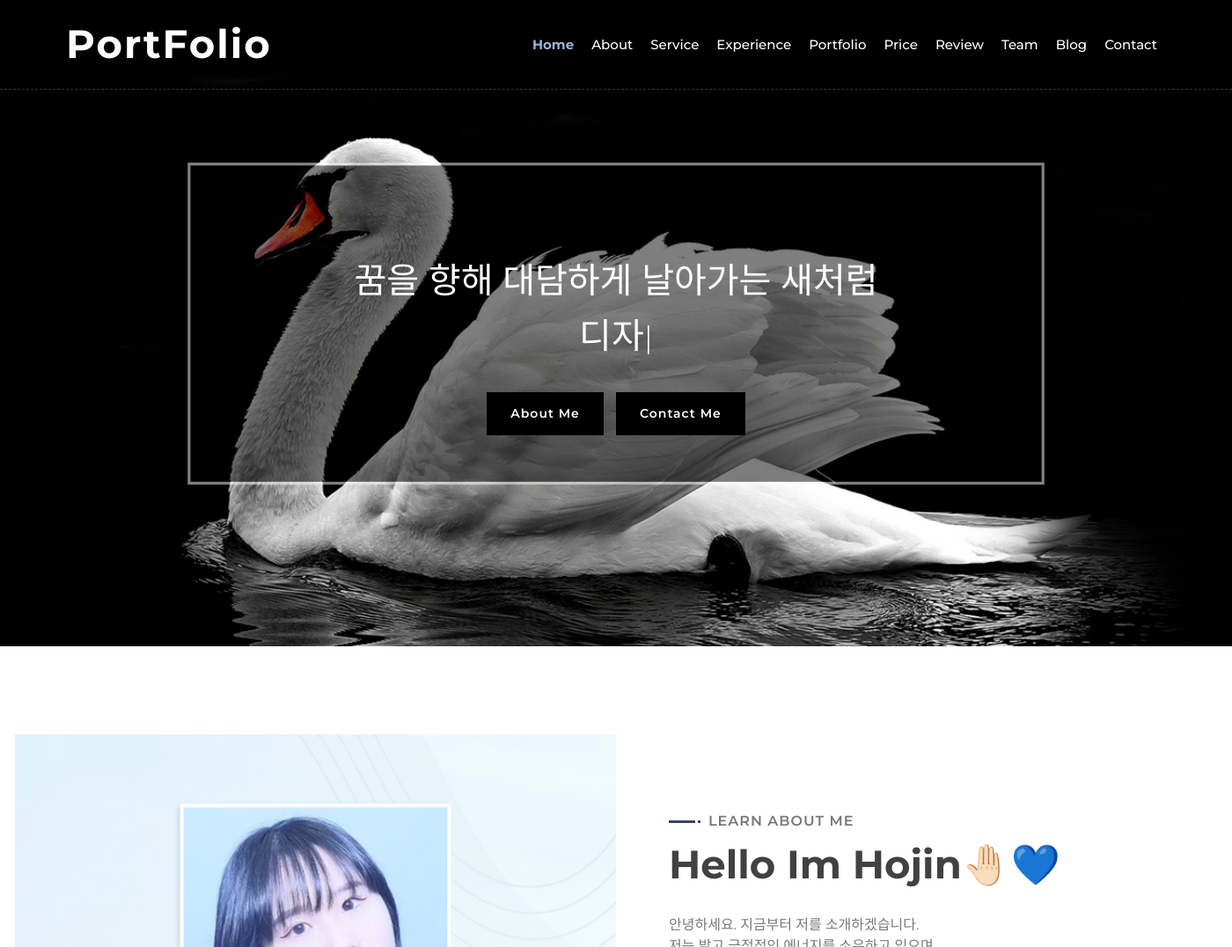
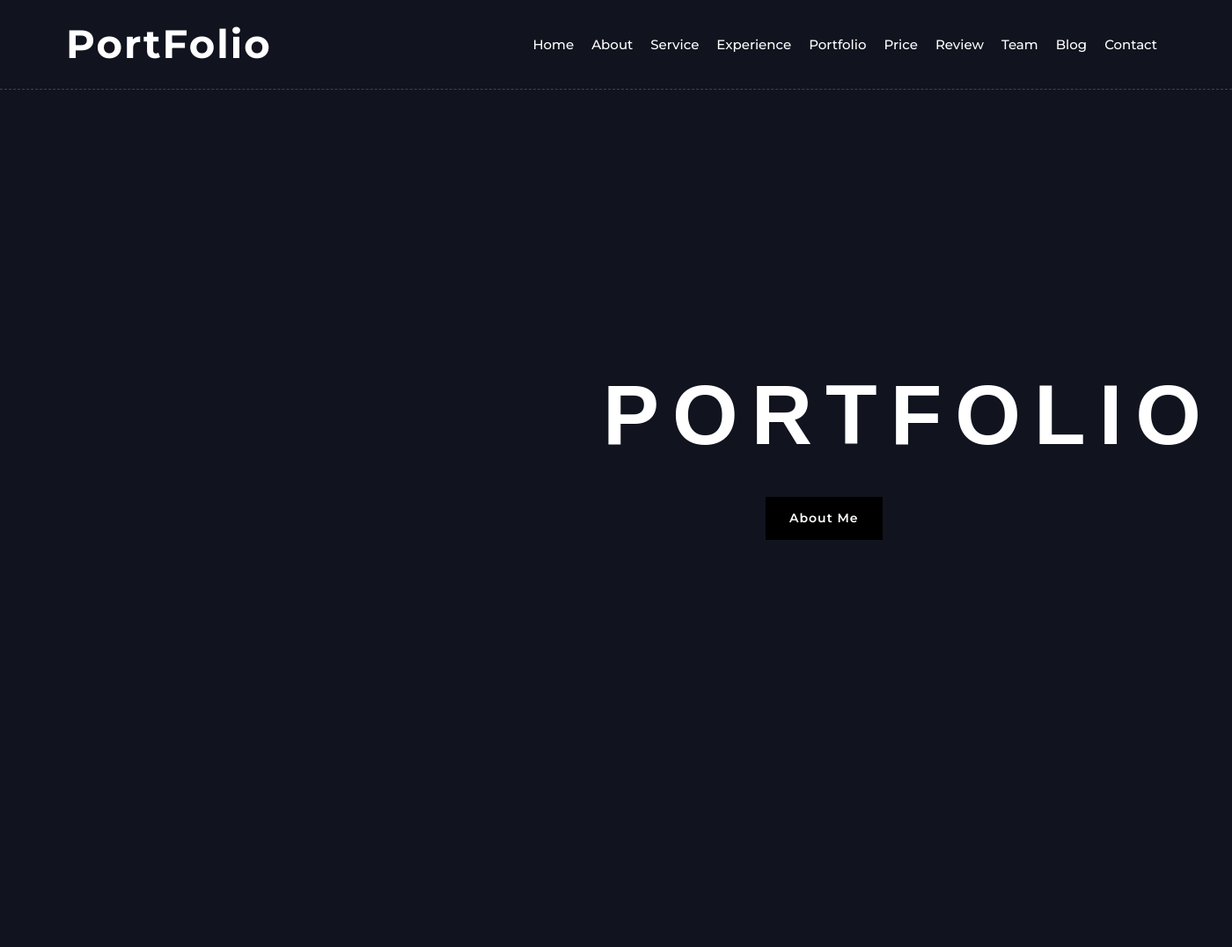
Before and after one commit to yui8870/leehojin-project, a PHP site: page / in a window 1400 px wide. Shown: the top 1077 px of the page at 88% size. Run offline with PHP 8.4, Linux system fonts and the light colour scheme; some libraries are stand-ins or nearby versions.

Commit message:
20220902

```diff
--- a/css/style.css
+++ b/css/style.css
@@ -29,6 +29,7 @@ a:focus {
     text-decoration: none;
 }
 
+
 .btn:focus,
 .form-control:focus {
     box-shadow: none;
@@ -47,7 +48,6 @@ a:focus {
     background: #000000;
     border: 2px solid transparent;
     border-radius: 0;
-    box-shadow: inset 0 0 0 50px #000000;
     transition: ease-out 0.3s;
     -webkit-transition: ease-out 0.3s;
     -moz-transition: ease-out 0.3s;
@@ -240,17 +240,204 @@ a:focus {
     }
 }
 
+/*******************************/
+/********** mainpage CSS ***********/
+/*******************************/
+
+.mainpage {
+    background: url(../img/hero-bg.jpg) fixed;
+    height: 1080px;
+    -webkit-animation: color-change-2x 2s linear infinite alternate both;
+	animation: color-change-2x 2s linear infinite alternate both;
+
+}
+/* ----------------------------------------------
+ * Generated by Animista on 2022-9-1 23:52:50
+ * Licensed under FreeBSD License.
+ * See http://animista.net/license for more info.
+ * w: http://animista.net, t: @cssanimista
+ * ---------------------------------------------- */
+
+/**
+ * ----------------------------------------
+ * animation color-change-2x
+ * ----------------------------------------
+ */
+ @-webkit-keyframes color-change-2x {
+    0% {
+      background: #3a4267;
+    }
+    100% {
+      background: #000000;
+    }
+  }
+  @keyframes color-change-2x {
+    0% {
+      background: #3a4267;
+    }
+    100% {
+      background: #000000;
+    }
+  }
+
+.mainpage p {
+      font-size: 6em;
+      width: 700px;
+      color: white;
+      font-family: fantasy;
+      font-weight: 600;
+      letter-spacing: 15px;
+      position: absolute;
+      top: 400px;
+      left: 685px;
+      -webkit-animation: focus-in-contract 3s cubic-bezier(0.250, 0.460, 0.450, 0.940) ease-out;
+      animation: focus-in-contract 3s cubic-bezier(0.250, 0.460, 0.450, 0.940) both;
+
+}
+.bgicon1 {
+    position: absolute;
+    left: 1300px;
+    top: 330px;
+    -webkit-animation: slide-out-left 2s cubic-bezier(0.550, 0.085, 0.680, 0.530) both;
+	animation: slide-out-left 2s cubic-bezier(0.550, 0.085, 0.680, 0.530) both;
+ }
+ /* ----------------------------------------------
+ * Generated by Animista on 2022-9-2 0:48:36
+ * Licensed under FreeBSD License.
+ * See http://animista.net/license for more info.
+ * w: http://animista.net, t: @cssanimista
+ * ---------------------------------------------- */
+
+/**
+ * ----------------------------------------
+ * animation slide-out-left
+ * ----------------------------------------
+ */
+@-webkit-keyframes slide-out-left {
+    0% {
+      -webkit-transform: translateX(0);
+              transform: translateX(0);
+      opacity: 1;
+    }
+    100% {
+      -webkit-transform: translateX(-1920px);
+              transform: translateX(-1920px);
+      opacity: 0;
+    }
+  }
+  @keyframes slide-out-left {
+    0% {
+      -webkit-transform: translateX(0);
+              transform: translateX(0);
+      opacity: 1;
+    }
+    100% {
+      -webkit-transform: translateX(-1920px);
+              transform: translateX(-1920px);
+      opacity: 0;
+    }
+  }
+
+
+/* ----------------------------------------------
+ * Generated by Animista on 2022-9-1 20:7:34
+ * Licensed under FreeBSD License.
+ * See http://animista.net/license for more info.
+ * w: http://animista.net, t: @cssanimista
+ * ---------------------------------------------- */
+
+/**
+ * ----------------------------------------
+ * animation focus-in-contract
+ * ----------------------------------------
+ */
+
+ @-webkit-keyframes focus-in-contract {
+    0% {
+      letter-spacing: 1em;
+      -webkit-filter: blur(12px);
+              filter: blur(12px);
+      opacity: 0;
+    }
+    100% {
+      -webkit-filter: blur(0px);
+              filter: blur(0px);
+      opacity: 1;
+    }
+  }
+  @keyframes focus-in-contract {
+    0% {
+      letter-spacing: 1em;
+      -webkit-filter: blur(12px);
+              filter: blur(12px);
+      opacity: 0;
+    }
+    100% {
+      -webkit-filter: blur(0px);
+              filter: blur(0px);
+      opacity: 1;
+    }
+  }
+
+.mainpage-btn {
+    position: absolute;
+    top: 530px;
+    left: 870px;
+}
+
+.mainpage-btn .btn:first-child {
+    margin-right: 10px;
+}
+
+.mainpage-btn .btn {
+    margin-top: 35px;
+    color: #ffffff;
+}
+
+.mainpage-btn .btn:hover {
+    color: #ffffff;
+    background: transparent;
+    border-color: #ffffff;
+}
+
+.mainpage-btn .btn:first-child {
+    margin-right: 10px;
+}
+
+
+@media (max-width: 991.98px) {
+
+    .mainpage-btn .btn {
+        padding: 12px 30px;
+        letter-spacing: 1px;
+    }
+}
+
+@media (max-width: 767.98px) {
+    .mainpage-btn .btn {
+        padding: 10px 15px;
+        letter-spacing: 1px;
+    }
+}
+
+@media (max-width: 575.98px) {
+
+    .mainpage-btn .btn {
+        padding: 8px 10px;
+        letter-spacing: 0;
+    }
+}
 
 /*******************************/
 /********** Hero CSS ***********/
-/*******************************/
+/*******************************
 .hero {
     position: relative;
     width: 100%;
     margin-bottom: 45px;
     padding: 295px 0 0 0;
     overflow: hidden;
-    background: url(../img/hero-bg.jpg);
+    background: url(../img/hero-bg.jpg) fixed;
     background-position: center;
     background-repeat: no-repeat;
     background-size: cover;
@@ -1471,6 +1658,45 @@ a:focus {
 }
 
 
+.focus-in-contract {
+	-webkit-animation: focus-in-contract 0.7s cubic-bezier(0.250, 0.460, 0.450, 0.940) both;
+	        animation: focus-in-contract 0.7s cubic-bezier(0.250, 0.460, 0.450, 0.940) both;
+}
+
+/**
+ * ----------------------------------------
+ * animation focus-in-contract
+ * ----------------------------------------
+ */
+ @-webkit-keyframes focus-in-contract {
+    0% {
+      letter-spacing: 1em;
+      -webkit-filter: blur(12px);
+              filter: blur(12px);
+      opacity: 0;
+    }
+    100% {
+      -webkit-filter: blur(0px);
+              filter: blur(0px);
+      opacity: 1;
+    }
+  }
+  @keyframes focus-in-contract {
+    0% {
+      letter-spacing: 1em;
+      -webkit-filter: blur(12px);
+              filter: blur(12px);
+      opacity: 0;
+    }
+    100% {
+      -webkit-filter: blur(0px);
+              filter: blur(0px);
+      opacity: 1;
+    }
+  }
+
+
+
 /*******************************/
 /********* Footer CSS **********/
 /*******************************/
--- a/index.php
+++ b/index.php
@@ -8,7 +8,7 @@
         <meta content="Free Website Template" name="description">
 
         <!-- Favicon -->
-        <link href="img/favicon.ico" rel="icon">
+        <link href="img/" rel="icon">
 
         <!-- Google Font -->
         <link href="https://fonts.googleapis.com/css2?family=Montserrat:wght@300;400;500;600;700&display=swap" rel="stylesheet">
@@ -52,27 +52,18 @@
         <!-- Nav Bar End -->
 
 
-        <!-- Hero Start -->
-        <div class="hero" id="home">
-            <div class="container-fluid">
-                <div class="row align-items-center">
-                    <div class="col-sm-12 col-md-6" style="margin: 0 auto;">
-                        <div class="hero-content">
-                            <div class="hero-text" style="text-align: center;">
+        <!-- mainpage Start -->
+        <section class="mainpage">
+            <p>PORTFOLIO</p>
+        </section>
+        <img class="bgicon1" src="img/hero-bg-icon1.jpg">
+        <img class="bgicon2" src="img/hero-bg-icon2.jpg">
+        <img class="bgicon3" src="img/hero-bg-icon3.jpg">
+        <div class="mainpage-btn">
+            <a class="btn" href="#about">About Me</a>
+        </div>
 
-                                <h1>꿈을 향해 대담하게 날아가는 새처럼</h1>
-                                <h2></h2>
-                                <div class="typed-text">디자이너로 날아오르겠습니다.</div>
-                            </div>
-                            <div class="hero-btn">
-                                <a class="btn" href="#about">About Me</a>
-                                <a class="btn" href="">Contact Me</a>
-                            </div>
-                        </div>
-                    </div>
 
-                </div>
-            </div>
         </div>
         <!-- Hero End -->
 
--- a/js/main.js
+++ b/js/main.js
@@ -105,4 +105,14 @@
         portfolioIsotope.isotope({filter: $(this).data('filter')});
     });
 
+
+    //mainpage
+    let maintext = document.querySelector("mainpage p")
+    window.addEventListener('scroll',function() {
+        let value = window.scrollY;
+        console.log("scrollY", value);
+
+    });
+
+
 })(jQuery);
```
Also changed, not shown: img/hero-bg-icon1.jpg (added), img/hero-bg.jpg.
